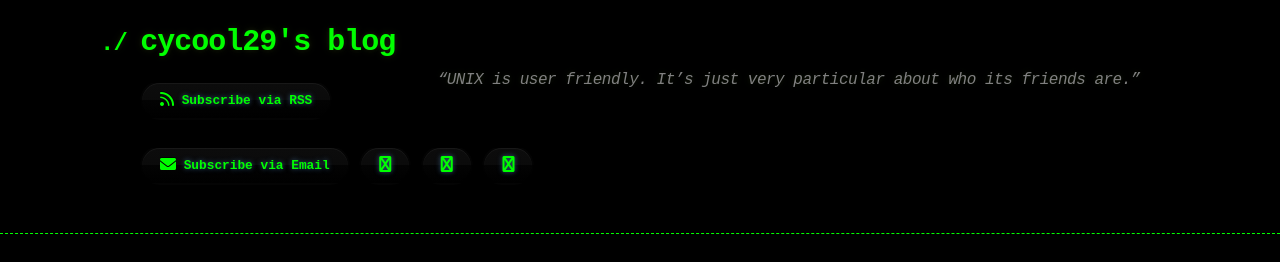
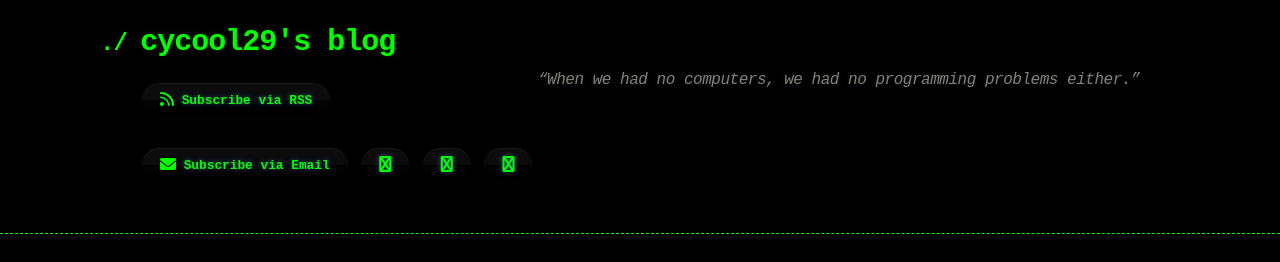
Before and after one commit to cycool29/cycool29.github.io, a Jekyll site: the page built from index.md, in a window 1280 px wide and 900 px high. Shown: the top 262 px of the window. Built offline with Jekyll 4.4.1, drawn with Linux system fonts in a browser that asks for light colours; a style sheet for code colours, icons or effects is not loaded.

Commit message:
Update quotes

```diff
--- a/_config.yml
+++ b/_config.yml
@@ -1,5 +1,5 @@
 title: cycool29's blog
-description: "“UNIX is user friendly. It’s just very particular about who its friends are.” "
+description: "“When we had no computers, we had no programming problems either.” "
 bio: A high school student. Intermediate in Python, Git, Bash. Learning JavaScript. He/Him. "
 author: cycool29
 url: https://cycool29.github.io
```
